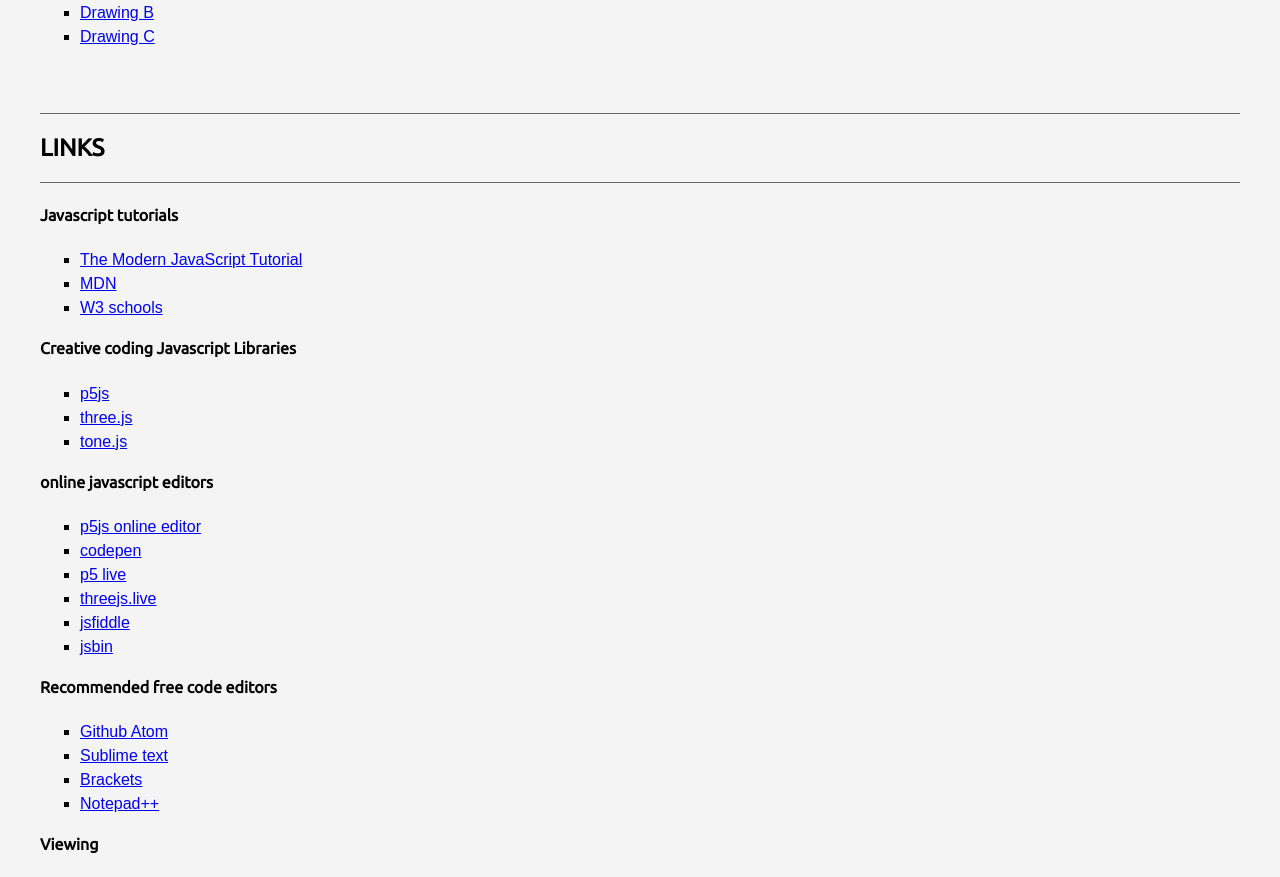
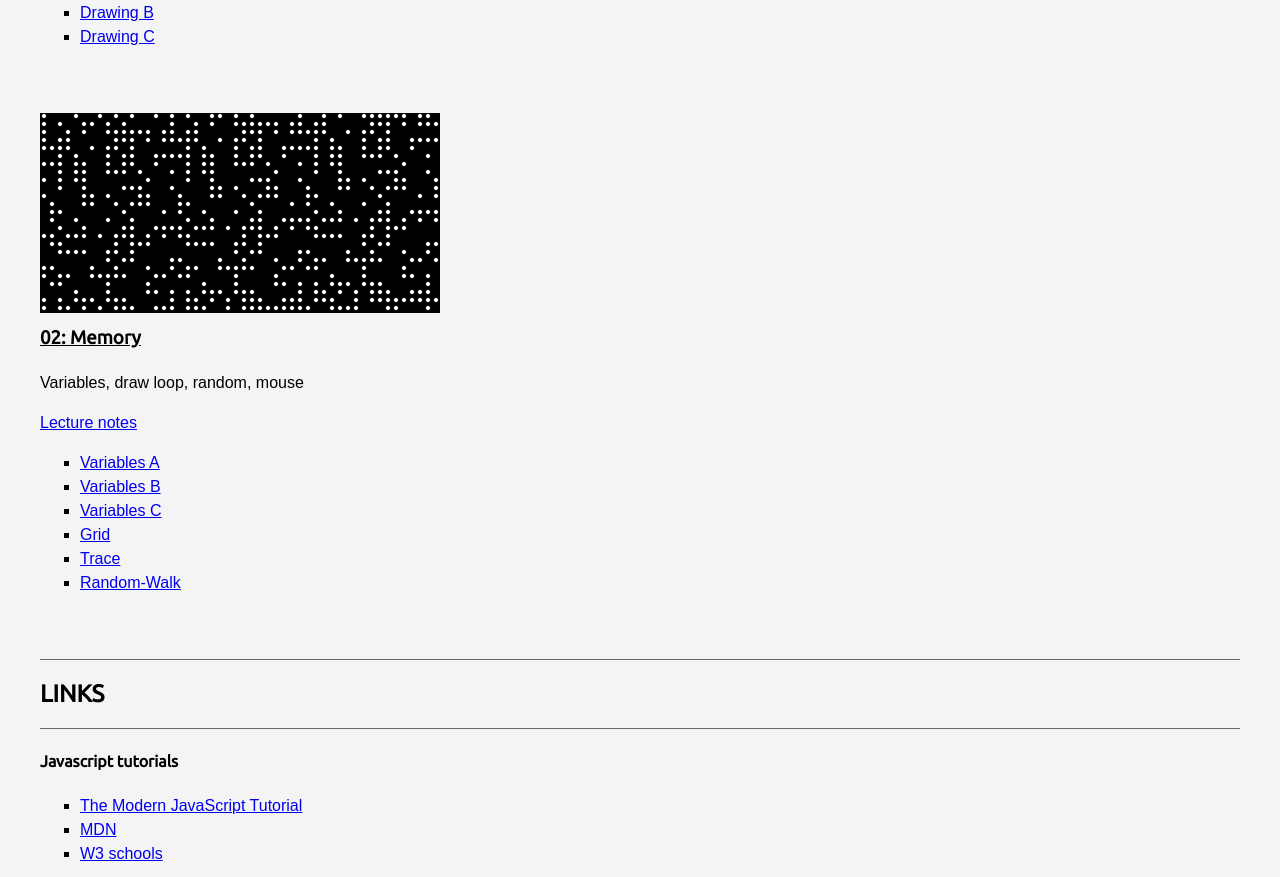
Before and after one commit to soogbet/ShenkarCC, a plain HTML site: page index.html in a window 1280 px wide. Shown: the part 788-1665 px from the top of the page. Drawn offline with Linux system fonts and the light colour scheme.

Commit message:
session 2

```diff
--- a/index.html
+++ b/index.html
@@ -85,6 +85,27 @@
           <li><a href="https://codepen.io/soogbet/pen/Zdwgme?editors=0010">Drawing A</a></li>
           <li><a href="https://codepen.io/soogbet/pen/wLOvRE?editors=0010">Drawing B</a></li>
           <li><a href="https://codepen.io/soogbet/pen/VJRwNz?editors=0010">Drawing C</a></li>
+        </ul>
+
+      </div>
+
+
+      <div class="session">
+        <img src="img/memory.png" width="400px" alt="">
+        <h3>02: Memory</h3>
+        <p>
+          Variables, draw loop, random, mouse
+        </p>
+        <p>
+          <a href="lectureNotes/week02.pdf" download>Lecture notes</a>
+        </p>
+        <ul>
+          <li><a href="https://codepen.io/soogbet/pen/MMxawP?editors=0010">Variables A</a></li>
+          <li><a href="https://codepen.io/soogbet/pen/GbepoW?editors=0010">Variables B</a></li>
+          <li><a href="https://codepen.io/soogbet/pen/OKNxrJ?editors=0010">Variables C</a></li>
+          <li><a href="https://codepen.io/soogbet/pen/RwwMXMq?editors=0010">Grid</a></li>
+          <li><a href="https://codepen.io/soogbet/pen/yLLjLPZ?editors=0010">Trace</a></li>
+          <li><a href="https://codepen.io/soogbet/pen/VwwxwVb?editors=0010">Random-Walk</a></li>
         </ul>
 
       </div>
```
Also changed, not shown: img/memory.png (added), 1 other file.
